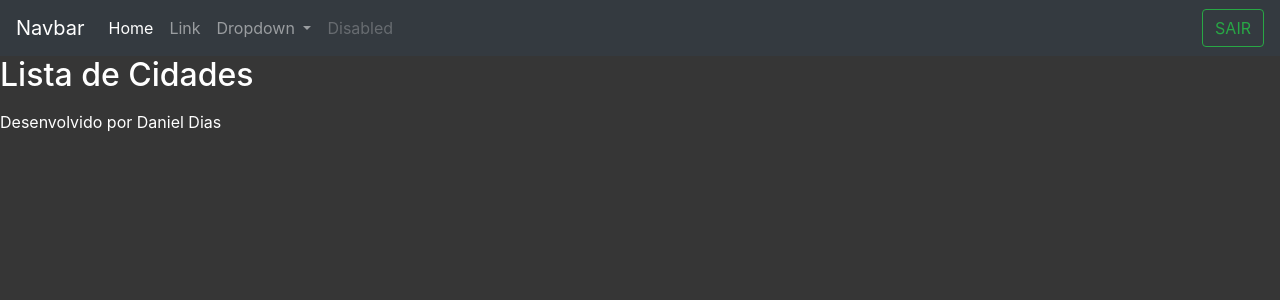
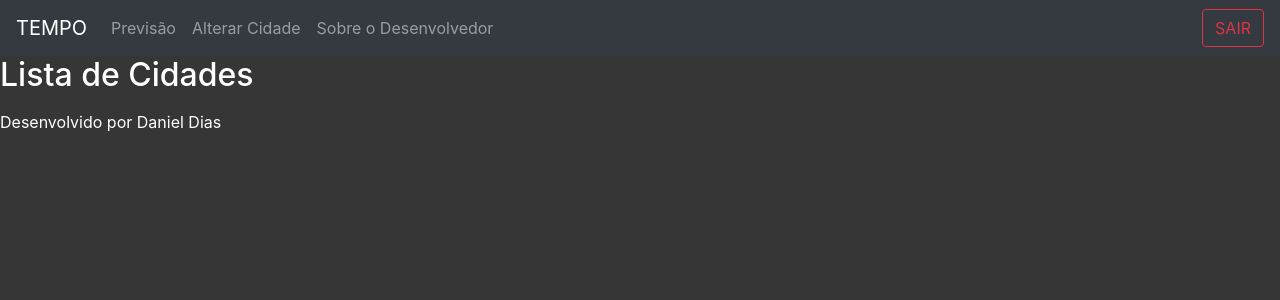
Before and after one commit to JuninhoBoni/projeto_django, a Django app: page /cidades/ in a window 1280 px wide. Shown: the top 300 px of the page. Run offline with Django 3.2, Linux system fonts and the light colour scheme; the visitor is signed in with stand-in values (Sample User, id 1); data that the repository does not hold is empty; some libraries are stand-ins or nearby versions.

Commit message:
Ajustes Menu e Title

```diff
--- a/core/views.py
+++ b/core/views.py
@@ -1,38 +1,37 @@
 from django.shortcuts import render, HttpResponse, redirect
 from core.models import Evento
-from django.contrib.auth.decorators import login_required #requer autenticação nesta pagina
+from django.contrib.auth.decorators import login_required  # requer autenticação nesta pagina
 from django.contrib.auth import authenticate, login, logout
 from django.contrib import messages
+
+
 # Create your views here.
 
 def login_user(request):
-    return render(request, 'login.html')
+    title = 'Acesse a Área Restrita para mais informações'
+    dados = {'title': title}
+    return render(request, 'login.html', dados)
+
 
 def logout_user(request):
     logout(request)
     return redirect('/')
 
-@login_required(login_url='/login/')
-def umidade(request, city, days):
-    return HttpResponse('<h1>City: {city} Days: {days}!!!</h1>'.format(city=city, days=days))
 
-@login_required(login_url='/login/')
-def calculadora(request, operacao, a, b):
-    calculadoraOP = {
-        'soma': lambda a, b: a + b,
-        'subtração': lambda a, b: a - b,
-        'divisão': lambda a, b: a / b,
-        'multiplicação': lambda a, b: a * b,
-    }
-    resultado = calculadoraOP[operacao](a, b)
-    return HttpResponse('<h1>A {operacao} de: {a} e {b} é igual a {resultado}!!!</h1>'.format(a=a, b=b, resultado=resultado, operacao=operacao))
+# @login_required(login_url='/login/')
+# def umidade(request, city, days):
+#    return HttpResponse('<h1>City: {city} Days: {days}!!!</h1>'.format(city=city, days=days))
 
-@login_required(login_url='/login/')
-def lista_cidades(request):
-    usuario = request.user #usario da seção
-    evento = Evento.objects.filter(usuario=usuario) #filtar pelo usuário logado
-    dados = {'eventos':evento}
-    return render(request, 'cidades.html', dados)
+# @login_required(login_url='/login/')
+# def calculadora(request, operacao, a, b):
+#    calculadoraOP = {
+#        'soma': lambda a, b: a + b,
+#        'subtração': lambda a, b: a - b,
+#        'divisão': lambda a, b: a / b,
+#       'multiplicação': lambda a, b: a * b,
+#   }
+#   resultado = calculadoraOP[operacao](a, b)
+#   return HttpResponse('<h1>A {operacao} de: {a} e {b} é igual a {resultado}!!!</h1>'.format(a=a, b=b, resultado=resultado, operacao=operacao))
 
 def submit_login(request):
     if request.POST:
@@ -41,8 +40,24 @@ def submit_login(request):
         usuario = authenticate(username=username, password=password)
         if usuario is not None:
             login(request, usuario)
-            return redirect('/')
+            return redirect('/cidades')
         else:
             messages.error(request, "USUÁRIO OU SENHA INVALIDO!!!")
 
-    return redirect('/')
+    return redirect('/cidades')
+
+def inicial(request):
+    title = 'Acesse a Área Restrita para mais informações'
+    dados = {'title': title}
+    return render(request, 'inicial.html', dados)
+
+@login_required(login_url='/login/')
+def lista_cidades(request):
+    usuario = request.user  # usario da seção
+    evento = Evento.objects.filter(usuario=usuario)  # filtar pelo usuário logado
+    dados = {'eventos': evento}
+    return render(request, 'cidades.html', dados)
+
+@login_required(login_url='/login/')
+def alterar(request):
+    return render(request, 'alterar.html')
--- a/projeto_django/urls.py
+++ b/projeto_django/urls.py
@@ -19,12 +19,14 @@ from core import views
 from django.views.generic import RedirectView
 
 urlpatterns = [
+    path('', RedirectView.as_view(url='/inicial/')),
     path('admin/', admin.site.urls),
-    path('umidade/<city>/<int:days>/', views.umidade),
-    path('calculadora/<operacao>/<int:a>/<int:b>/', views.calculadora),
-    path('cidades/', views.lista_cidades),
-    path('', RedirectView.as_view(url='/cidades/')),
+    # path('umidade/<city>/<int:days>/', views.umidade),
+    # path('calculadora/<operacao>/<int:a>/<int:b>/', views.calculadora),
     path('login/', views.login_user),
     path('login/submit', views.submit_login),
     path('logout/', views.logout_user),
+    path('cidades/', views.lista_cidades),
+    path('inicial/', views.inicial),
+    path('alterar/', views.alterar),
 ]
--- a/templates/model-header.html
+++ b/templates/model-header.html
@@ -5,4 +5,9 @@ PARA CSS+BOOTSTRAP ADICIONAR load static
 
 <link rel="stylesheet" type="text/css" href="{% static 'bootstrap/css/bootstrap.min.css' %}">
 <link rel="stylesheet" type="text/css" href="{% static 'css/style.css' %}"><meta charset="UTF-8">
-<title>Umidade</title>
+<title>
+    {% if title is not None %}
+        {{ title }}
+    {% else %}
+        Área Restrita - Informações Adicionais
+    {% endif %}</title>
--- a/templates/model-nav.html
+++ b/templates/model-nav.html
@@ -1,35 +1,30 @@
 <nav class="navbar navbar-expand-lg navbar-dark bg-dark">
-    <a class="navbar-brand" href="#">Navbar</a>
+    <a class="navbar-brand" href="#">TEMPO</a>
     <button class="navbar-toggler" type="button" data-toggle="collapse" data-target="#navbarSupportedContent"
             aria-controls="navbarSupportedContent" aria-expanded="false" aria-label="Toggle navigation">
         <span class="navbar-toggler-icon"></span>
     </button>
     <div class="collapse navbar-collapse" id="navbarSupportedContent">
         <ul class="navbar-nav mr-auto">
-            <li class="nav-item active">
-                <a class="nav-link" href="#">Home <span class="sr-only">(current)</span></a>
+            {% if title is not None %}
+        </ul>
+                <a href="/login">
+                    <button class="btn btn-outline-success my-2 my-sm-0" type="submit">ENTRAR</button>
+                </a>
+            {% else %}
+                    <li class="nav-item">
+                        <a class="nav-link" href="/cidades">Previsão </a>
                     </li>
                     <li class="nav-item">
-                <a class="nav-link" href="#">Link</a>
-            </li>
-            <li class="nav-item dropdown">
-                <a class="nav-link dropdown-toggle" href="#" id="navbarDropdown" role="button" data-toggle="dropdown"
-                   aria-haspopup="true" aria-expanded="false">
-                    Dropdown
-                </a>
-                <div class="dropdown-menu" aria-labelledby="navbarDropdown">
-                    <a class="dropdown-item" href="#">Action</a>
-                    <a class="dropdown-item" href="#">Another action</a>
-                    <div class="dropdown-divider"></div>
-                    <a class="dropdown-item" href="#">Something else here</a>
-                </div>
+                        <a class="nav-link" href="/alterar">Alterar Cidade </a>
                     </li>
                     <li class="nav-item">
-                <a class="nav-link disabled" href="#">Disabled</a>
+                        <a class="nav-link" href="/cidades">Sobre o Desenvolvedor </a>
                     </li>
                 </ul>
                 <a href="/logout">
-            <button class="btn btn-outline-success my-2 my-sm-0" type="submit">SAIR</button>
+                    <button class="btn btn-outline-danger my-2 my-sm-0" type="submit">SAIR</button>
                 </a>
+            {% endif %}
     </div>
 </nav>
```
Also changed, not shown: templates/alterar.html (added, +9 -0 lines), templates/inicial.html (added, +11 -0 lines). Lines whose indentation alone changed are shown as unchanged.
